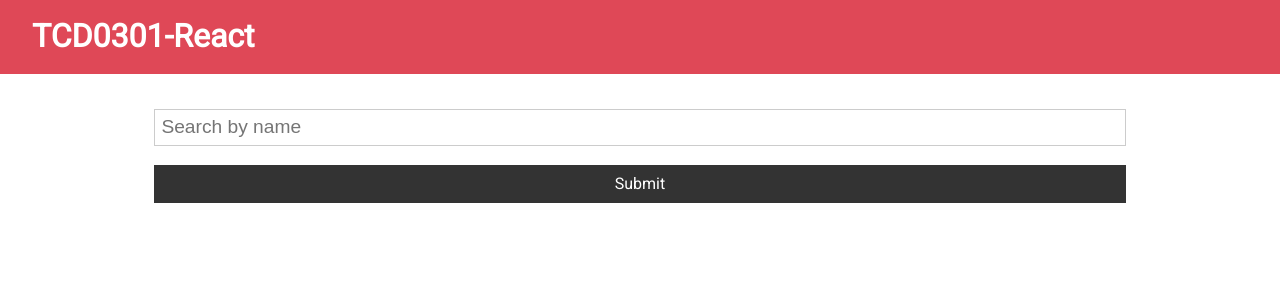
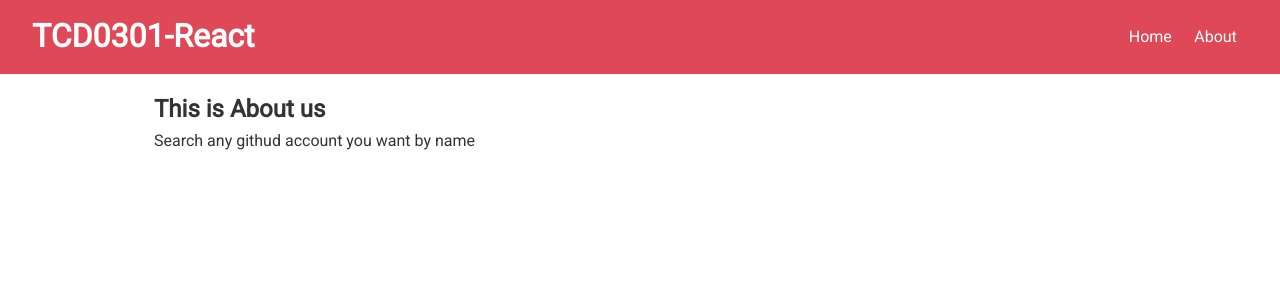
Before and after one commit to quytvgcd17298/tcd0301-react, a React (Create React App) app: page /About in a window 1280 px wide. Shown: the top 300 px of the page. Built offline with nearby package versions, Linux system fonts and the light colour scheme.

Commit message:
Setup and use React Router v5.2(newer version can use Switch in Router)

```diff
--- a/package.json
+++ b/package.json
@@ -10,6 +10,7 @@
     "react": "^17.0.2",
     "react-alert": "^7.0.3",
     "react-dom": "^17.0.2",
+    "react-router-dom": "^5.2.0",
     "react-scripts": "5.0.0",
     "web-vitals": "^2.1.2"
   },
--- a/src/App.js
+++ b/src/App.js
@@ -4,6 +4,11 @@ import Navbar from './Components/layout/Navbar';
 import Users from './Components/users/Users';
 import axios from 'axios';
 import Search from './Components/users/Search';
+import { BrowserRouter as Router, Route } from 'react-router-dom';
+import { Fragment } from 'react/cjs/react.production.min';
+import About from './Components/pages/About';
+import NotFound from './Components/pages/NotFound';
+import {Switch} from "react-router-dom";
 
 class App extends Component {
   state = {
@@ -31,19 +36,38 @@ class App extends Component {
 
   render() {
   return (
+    <Router>
     <div>
       <Navbar title = {this.state.title}/>
       <div className="container">
-      <Search
-      searchUsers = {this.searchUsers}
-      clearHandle = {this.clearHandle}
-      usersData = {this.state.usersData}
-      ></Search>
-        <Users
-        showLoading = {this.state.showLoading}
-        usersData = {this.state.usersData}></Users>
+      <Switch>
+        <Route
+        exact
+        path="/"
+        render={() => (
+          <Fragment>
+            <Search
+              searchUsers = {this.searchUsers}
+              clearHandle = {this.clearHandle}
+              usersData = {this.state.usersData}>
+            </Search>
+            <Users
+              showLoading = {this.state.showLoading}
+              usersData = {this.state.usersData}>
+            </Users>
+          </Fragment>
+        )}
+        ></Route>
+        <Route
+        exact path ="/About" component ={About}
+        ></Route>
+        <Route
+        path = "/" component={NotFound}
+        ></Route>
+        </Switch>
         </div>
     </div>
+    </Router>
     );
   }
 }
--- a/src/Components/layout/Navbar.js
+++ b/src/Components/layout/Navbar.js
@@ -1,9 +1,18 @@
 import React from 'react'
+import { Link } from 'react-router-dom';
 
 const Navbar = (props) => {
     return (
     <div className="navbar bg-primary">
       <h1>{props.title}</h1>
+      <ul>
+      <li>
+      <Link to="/">Home</Link>
+      </li>
+      <li>
+        <Link to = "/about">About</Link>
+      </li>
+      </ul>
     </div>
         );
       };
--- /dev/null
+++ b/src/Components/pages/About.js
@@ -0,0 +1,10 @@
+import React from 'react'
+
+export default function About() {
+    return (
+        <div className='container'>
+            <h2>This is About us</h2>
+            <p>Search any githud account you want by name</p>
+        </div>
+    )
+}
--- /dev/null
+++ b/src/Components/pages/NotFound.js
@@ -0,0 +1,11 @@
+import React from 'react'
+
+function NotFound () {
+    return (
+        <div className='Container'>
+            <h1>404 Not Found</h1>
+        </div>
+    )
+}
+
+export default NotFound
```
Also changed, not shown: 1 other file (tests, documents, lock files or other folders).
